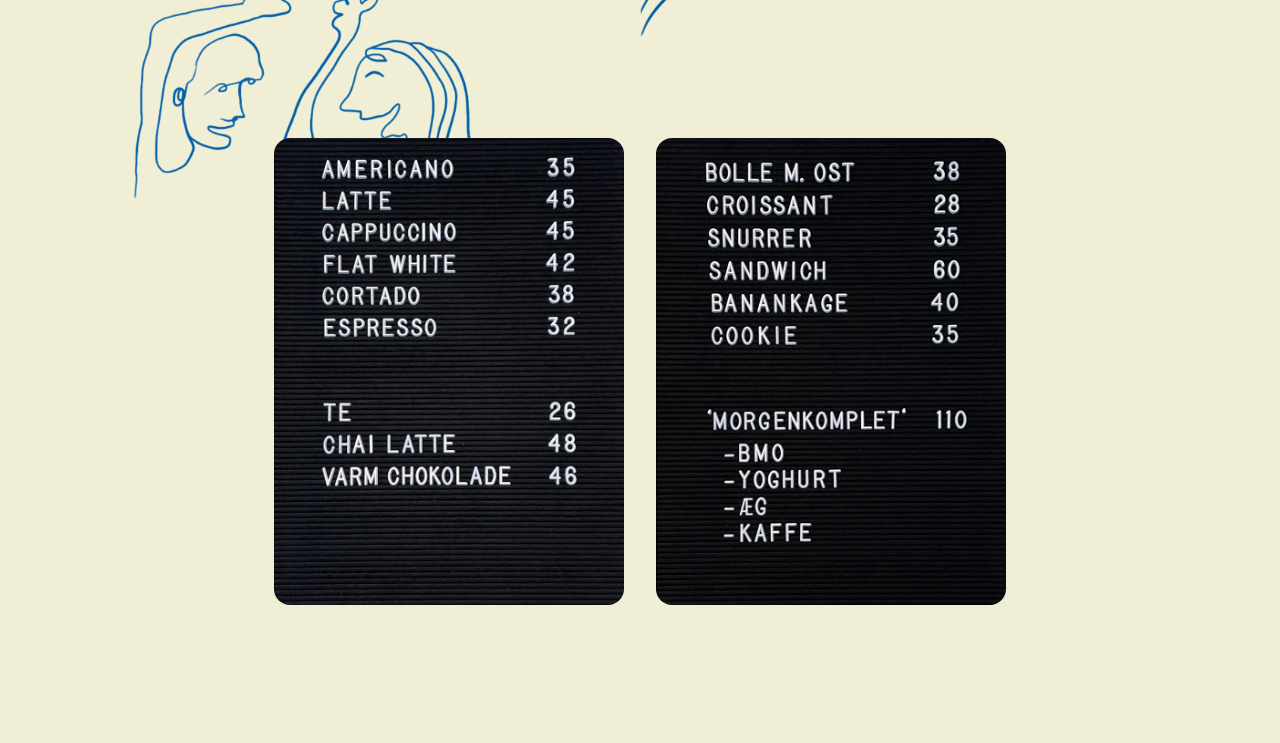
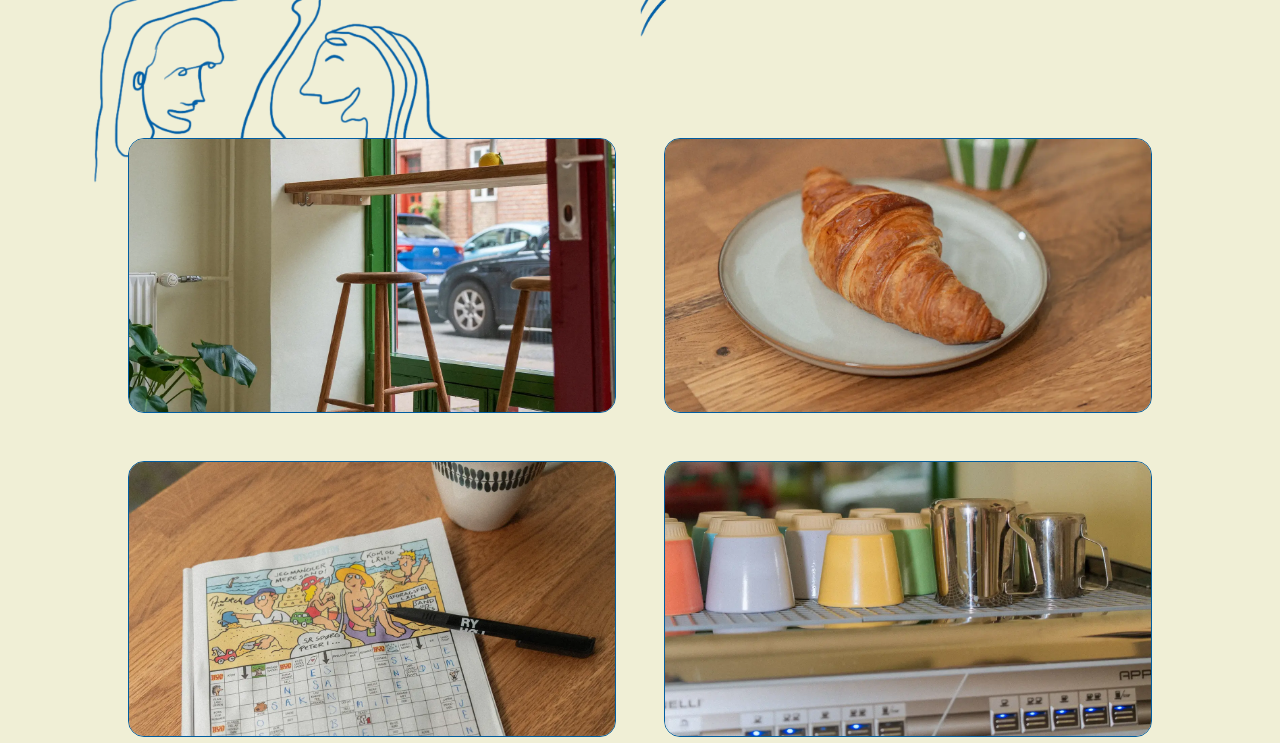
Before and after one commit to t-holmquist/sola, a Next.js app: page /kaffebar in a window 1280 px wide. Shown: the part 1380-2123 px from the top of the page. Built offline with nearby package versions, Linux system fonts and the light colour scheme.

Commit message:
Removed coffee gallery

```diff
--- a/components/kaffebarGallery.tsx
+++ b/components/kaffebarGallery.tsx
@@ -6,7 +6,7 @@ import Image from "next/image";
 const KaffebarGallery = () => {
   return (
     <motion.div
-    className="grid grid-cols-12 gap-8 lg:gap-12 px-5 lg:px-32 sm:mt-[140px] mb-[120px] sm:mb-[150px]"
+    className="grid grid-cols-12 gap-8 lg:gap-12 px-5 lg:px-32 sm:mt-[140px] mb-[120px] sm:mb-[150px] relative z-20"
     initial={{
       x:-20,
       opacity:0,
--- a/components/kaffebarGrid.tsx
+++ b/components/kaffebarGrid.tsx
@@ -78,7 +78,7 @@ export const KaffeBarGrid = () => {
 
       {/* Menu gallery */}
       <motion.div
-      className="relative sm:flex-row mt-52 mb-[100px] sm:mb-[140px]"
+      className="relative sm:flex-row mt-52 mb-[100px] sm:mb-[140px] z-10"
       initial={{
         x:10,
         opacity:0
@@ -95,13 +95,9 @@ export const KaffeBarGrid = () => {
         once: true
       }}
       >
-        <Image src='/line-drawing.png' width={450} height={300} alt="people-line-drawing" className="absolute hidden sm:block -top-40 -left-0"/>
+        <Image src='/line-drawing.png' width={450} height={300} alt="people-line-drawing" className="absolute hidden sm:block -top-44 -left-10"/>
         <Image src='/line-drawing.png' width={270} height={150} alt="people-line-drawing" className="absolute sm:hidden -top-36 right-0"/>
-        <div className="relative flex flex-col sm:flex-row items-center md:justify-between lg:justify-center gap-8">
-          <Image src='/menu_drikke.webp' width={350} height={500} alt="people-line-drawing" className="rounded-2xl"/>
-          <Image src='/menu_mad.webp' width={350} height={500} alt="people-line-drawing" className="rounded-2xl"/>
 
-        </div>
       </motion.div>
 
     </section>
```
